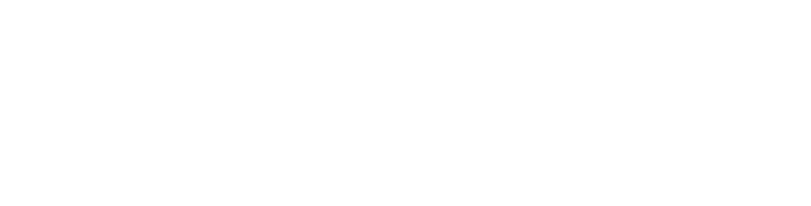
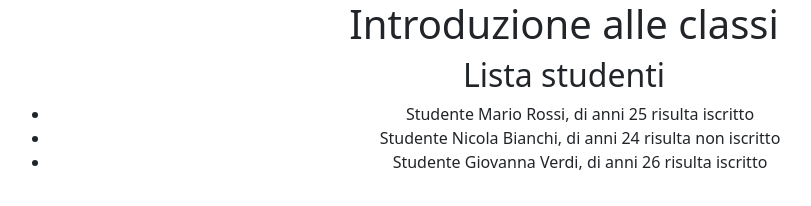
Before and after one commit to dadegi/FS0226-W7D1, a plain HTML site: page index.html in a window 1280 px wide. Shown: the whole page, without its empty margins (76-887 px from the left). Drawn offline with nearby package versions, Linux system fonts and the light colour scheme.

Commit message:
Codici lezione W7D1

```diff
--- a/assets/js/script.js
+++ b/assets/js/script.js
@@ -0,0 +1,32 @@
+const studentList = document.querySelector('#studentList');
+
+class Student {
+	constructor(_studentName, _studentSurname, _studentAge, _iscritto) {
+		this.studentName = _studentName;
+		this.studentSurname = _studentSurname;
+		this.studentAge = _studentAge;
+		this.iscritto = _iscritto;
+	}
+
+	register() {
+		let subscription;
+		if (this.iscritto) {
+			subscription = 'iscritto';
+		} else {
+			subscription = 'non iscritto';
+		}
+		const newLi = document.createElement('li');
+		newLi.textContent = `Studente ${this.studentName} ${this.studentSurname}, di anni ${this.studentAge} risulta ${subscription}`;
+		studentList.appendChild(newLi);
+	}
+}
+
+const student1 = new Student('Mario', 'Rossi', 25, true);
+const student2 = new Student('Aldo', 'Bianchi', 24, false);
+const student3 = new Student('Giovanna', 'Verdi', 26, true);
+
+student2.studentName = 'Nicola';
+
+student1.register();
+student2.register();
+student3.register();
--- a/index.html
+++ b/index.html
@@ -13,6 +13,16 @@
 		<link rel="stylesheet" type="text/css" href="assets/css/style.css" />
 	</head>
 	<body>
+
+        <div class="container text-center">
+            <h1>Introduzione alle classi</h1>
+
+            <div class="container">
+                <h2>Lista studenti</h2>
+                <ul id="studentList"></ul>
+            </div>
+        </div>
+
 		<script
 			src="https://cdn.jsdelivr.net/npm/bootstrap@5.3.8/dist/js/bootstrap.bundle.min.js"
 			integrity="sha384-FKyoEForCGlyvwx9Hj09JcYn3nv7wiPVlz7YYwJrWVcXK/BmnVDxM+D2scQbITxI"
```
